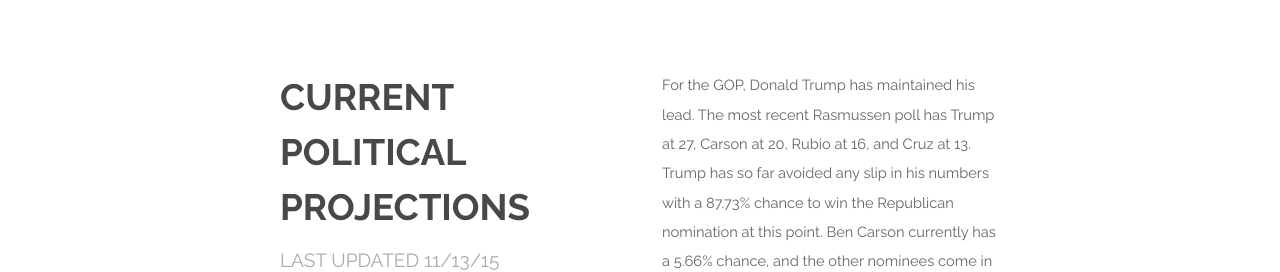
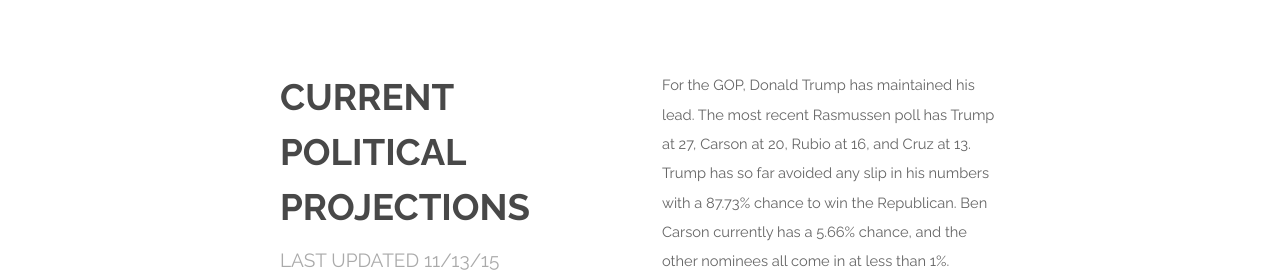
Before and after one commit to ClassyCritic/ClassyCritic.github.io, a plain HTML site: page index.html in a window 1280 px wide. Shown: the part 529-801 px from the top of the page. Drawn offline with Linux system fonts and the light colour scheme.

Commit message:
More rescaling

```diff
--- a/index.html
+++ b/index.html
@@ -51,7 +51,7 @@
 								</header>
 							</div>
 							<div class="6u$ 12u$(medium)">
-								<p>For the GOP, Donald Trump has maintained his lead. The most recent Rasmussen poll has Trump at 27, Carson at 20, Rubio at 16, and Cruz at 13. Trump has so far avoided any slip in his numbers with a 87.73% chance to win the Republican nomination at this point. Ben Carson currently has a 5.66% chance, and the other nominees come in at less than 1%. </p>
+								<p>For the GOP, Donald Trump has maintained his lead. The most recent Rasmussen poll has Trump at 27, Carson at 20, Rubio at 16, and Cruz at 13. Trump has so far avoided any slip in his numbers with a 87.73% chance to win the Republican. Ben Carson currently has a 5.66% chance, and the other nominees all come in at less than 1%. </p>
 								<p>For the Democrats, Hillary Clinton is still the front-runner by a long shot. Her 98.43% chance of winning the Democratic nomination won't be easy to overcome, especially with Bernie Sanders and Martin O'Malley having lots of ground to cover at 1.19% and 0.00% respectively. </p>
 							</div>
 						</div>
```
Also changed, not shown: images/pic01.jpg.
